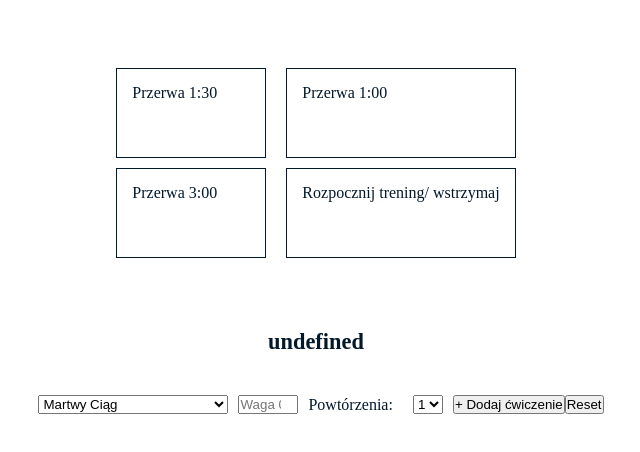
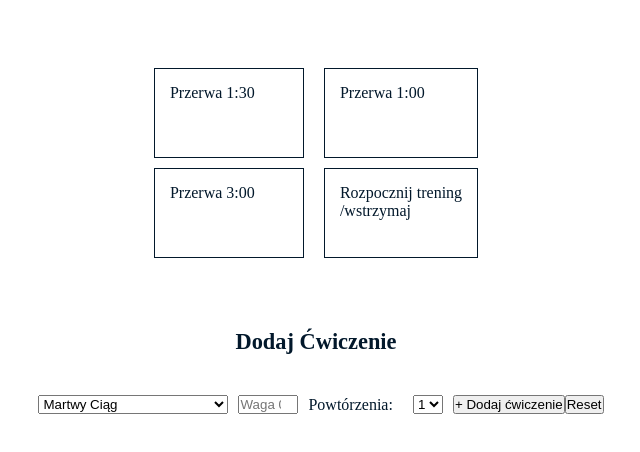
Before and after one commit to wentylz/workout_app, a plain HTML site: page index.html in a window 1280 px wide. Both pictures are taken after a click on the element "Przerwa 1:30". Shown: the part 142-594 px from the top of the page, without its empty margins (324-964 px from the left). Drawn offline with Linux system fonts and the light colour scheme.

Commit message:
fixed bug when array of exercises was empty

```diff
--- a/index.html
+++ b/index.html
@@ -39,11 +39,11 @@
             Przerwa 1:00
           </div>
           <div onclick="toggleTime()" class="timer__button pauseTimer">
-            Rozpocznij trening/ wstrzymaj
+            Rozpocznij trening<br />/wstrzymaj
           </div>
         </div>
       </div>
-      <div id="current_workout">Cwiczenie</div>
+      <div id="current_workout">Dodaj Ćwiczenie</div>
       <div class="training"></div>
       <form class="add-items">
         <select name="item" required>
--- a/scripts.js
+++ b/scripts.js
@@ -176,8 +176,12 @@ var finalArray = items.flatMap(obj => Array.from(
 
 count = 0
 function aktualneCwiczenie(){
+if (finalArray.length > 0) {
     document.getElementById("current_workout").innerHTML =
     finalArray[count];
     count++;
-    if (count == finalArray.length) count = 0
+    if (count == finalArray.length) count = 0}
+  else{
+    return "Dodaj Ćwiczenie"
+  }
 }
```
